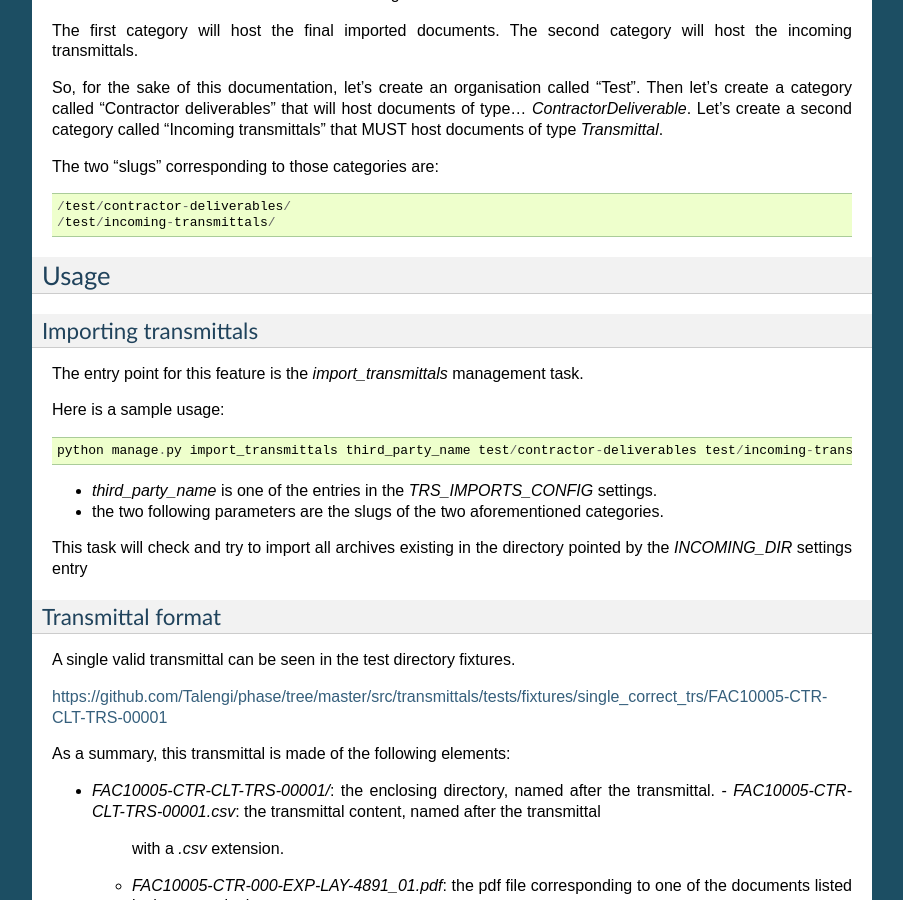
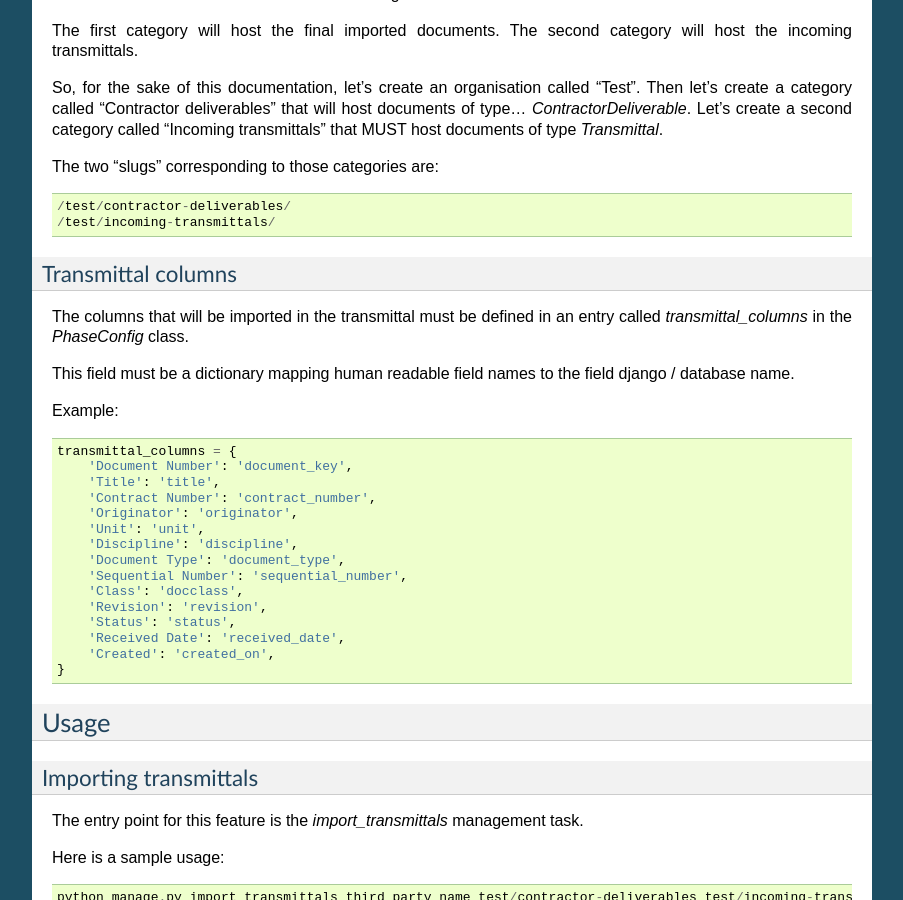
Before and after one commit to Talengi/phase, a Sphinx documentation site: the page built from docs/transmittals.rst, in a window 1280 px wide and 900 px high, scrolled down 1191 px. Shown: the whole window, without its empty margins (198-1101 px from the left). Built offline with Sphinx 7.4.7, drawn with Linux system fonts in a browser that asks for light colours.

Commit message:
Add missing bit in transmittal import doc

```diff
--- a/docs/transmittals.rst
+++ b/docs/transmittals.rst
@@ -79,6 +79,34 @@ The two "slugs" corresponding to those categories are::
 
     /test/contractor-deliverables/
     /test/incoming-transmittals/
+
+Transmittal columns
+...................
+
+The columns that will be imported in the transmittal must be defined in an
+entry called `transmittal_columns` in the `PhaseConfig` class.
+
+This field must be a dictionary mapping human readable field names to the
+field django / database name.
+
+Example::
+
+    transmittal_columns = {
+        'Document Number': 'document_key',
+        'Title': 'title',
+        'Contract Number': 'contract_number',
+        'Originator': 'originator',
+        'Unit': 'unit',
+        'Discipline': 'discipline',
+        'Document Type': 'document_type',
+        'Sequential Number': 'sequential_number',
+        'Class': 'docclass',
+        'Revision': 'revision',
+        'Status': 'status',
+        'Received Date': 'received_date',
+        'Created': 'created_on',
+    }
+
 
 Usage
 -----
```
